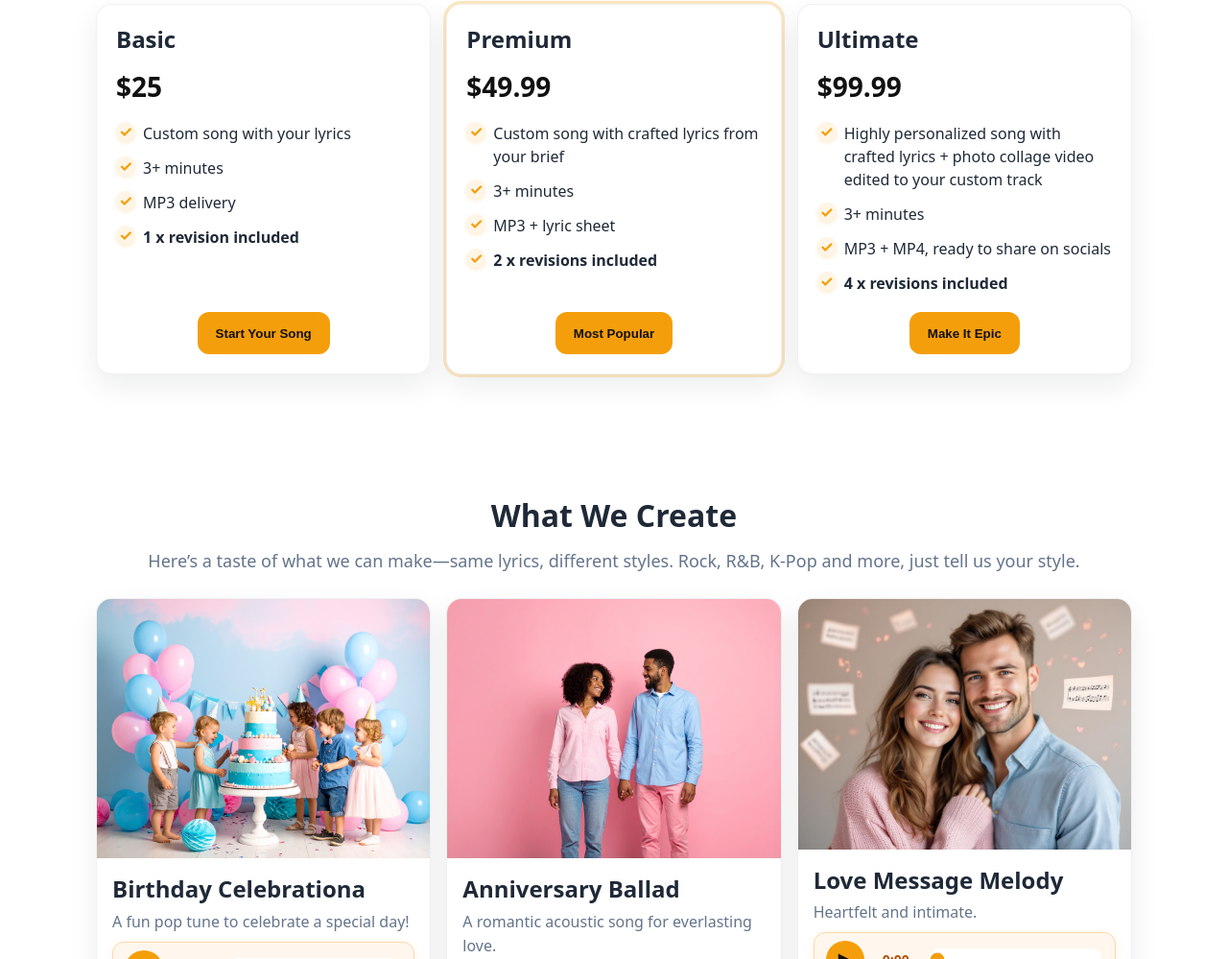
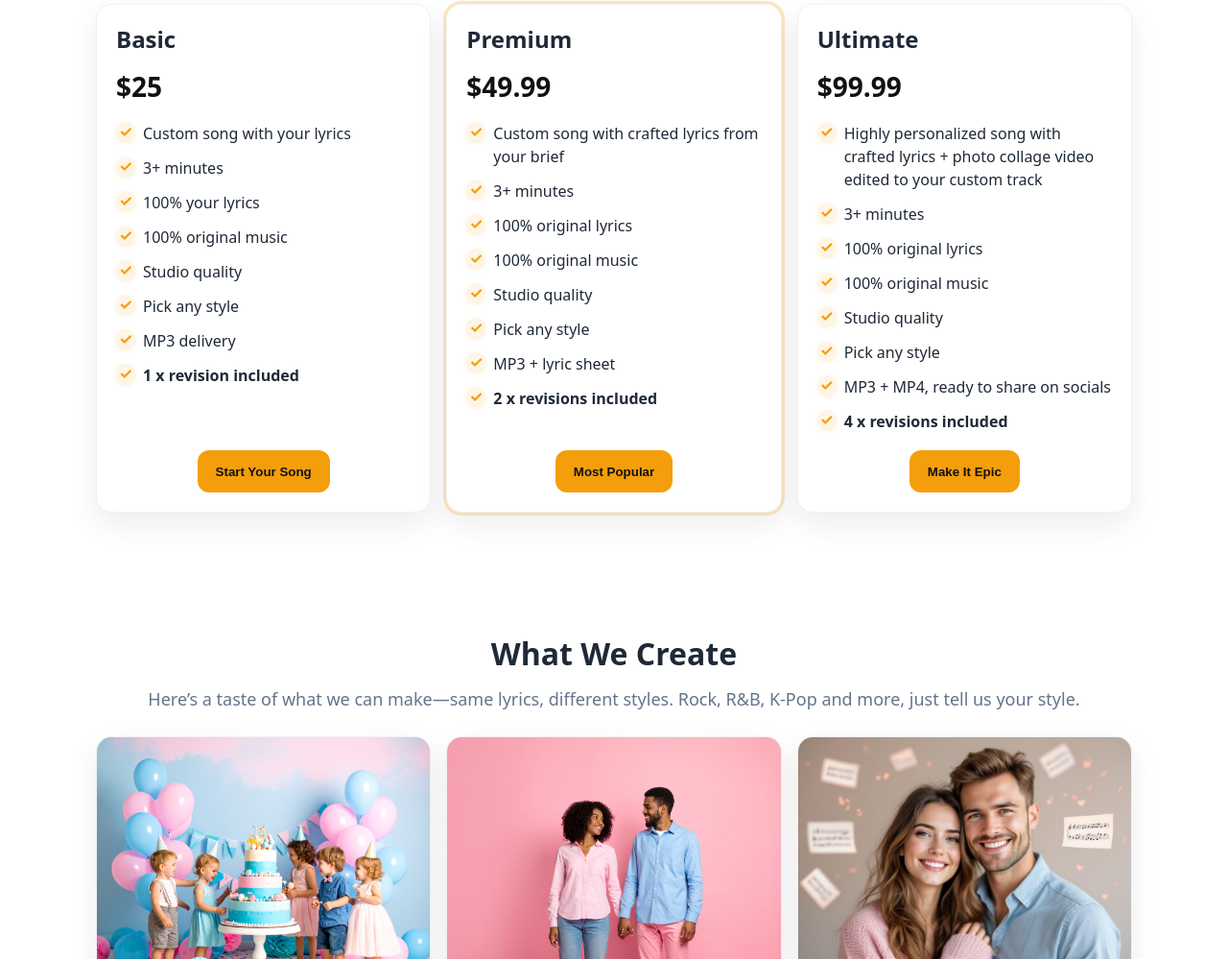
Before and after one commit to CineArt-AI/CustomTuneAI, a plain HTML site: page index4.html in a window 1280 px wide. Shown: the part 1610-2609 px from the top of the page at 96% size. Drawn offline with Linux system fonts and the light colour scheme.

Commit message:
packages updated

```diff
--- a/index4.html
+++ b/index4.html
@@ -1044,6 +1044,10 @@
             <ul>
               <li>Custom song with your lyrics</li>
               <li>3+ minutes</li>
+              <li>100% your lyrics</li>
+              <li>100% original music</li>
+              <li>Studio quality</li>
+              <li>Pick any style </li>
               <li>MP3 delivery</li>
               <li><strong>1 x revision included</strong></li>
             </ul>
@@ -1064,6 +1068,10 @@
             <ul>
               <li>Custom song with crafted lyrics from your brief</li>
               <li>3+ minutes</li>
+              <li>100% original lyrics</li>
+              <li>100% original music</li>
+              <li>Studio quality</li>
+              <li>Pick any style </li>
               <li>MP3 + lyric sheet</li>
               <li><strong>2 x revisions included</strong></li>
             </ul>
@@ -1083,6 +1091,10 @@
             <ul>
               <li>Highly personalized song with crafted lyrics + photo collage video edited to your custom track</li>
               <li>3+ minutes</li>
+              <li>100% original lyrics</li>
+              <li>100% original music</li>
+              <li>Studio quality</li>
+              <li>Pick any style </li>
               <li>MP3 + MP4, ready to share on socials</li>
               <li><strong>4 x revisions included</strong></li>
             </ul>
```
